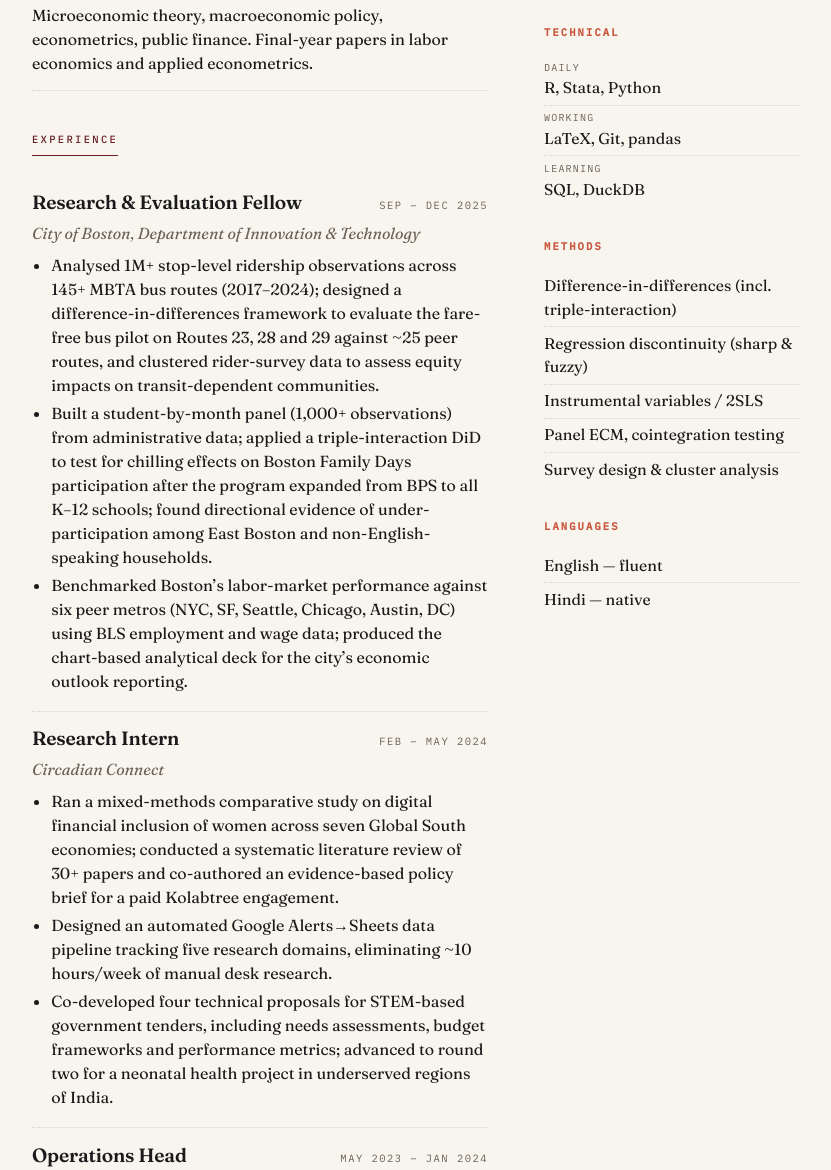
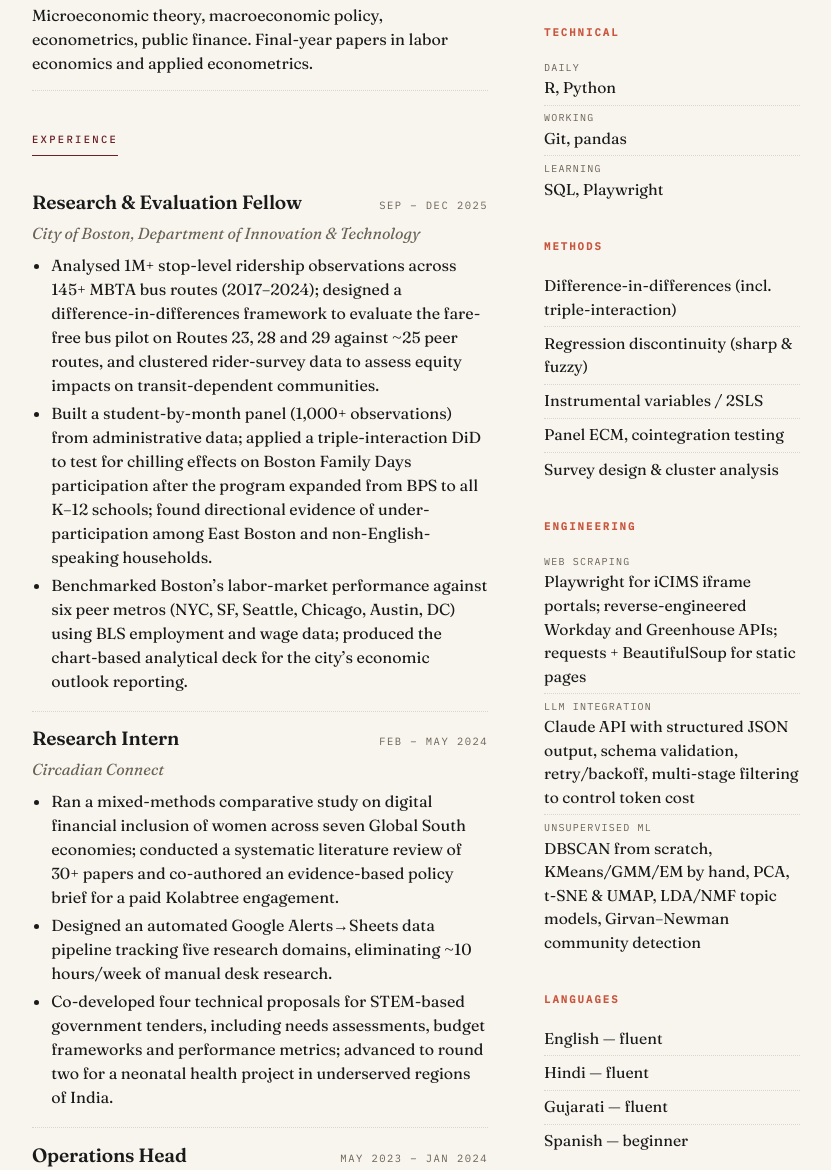
Before and after one commit to Pranit-jpeg/Pranit-jpeg.github.io, a plain HTML site: page cv/index.html in a window 1280 px wide. Shown: the part 908-2078 px from the top of the page, without its empty margins (224-1055 px from the left). Drawn offline with Linux system fonts and the light colour scheme.

Commit message:
CV: update languages, trim tools, add Engineering skills block
Languages: add Gujarati (fluent) and Spanish (beginner); change
Hindi label from native to fluent. Technical sidebar: Daily becomes
R, Python (drops Stata). Working becomes Git, pandas (drops LaTeX).
Learning becomes SQL, Playwright (drops DuckDB, adds Playwright
since JobPipeline uses it in five-plus scrapers). Adds a new
Engineering sidebar block between Methods and Languages with
three rows (web scraping, LLM integration, unsupervised ML) — each
claim backed by code in the JobPipeline repo or the DS5230 portfolio.
Updates nav and JobPipeline link to research/.

```diff
--- a/cv/index.html
+++ b/cv/index.html
@@ -163,7 +163,7 @@
     <nav class="nav r-2" aria-label="Primary">
       <a href="../index.html">Home</a>
       <a href="../about/index.html">About</a>
-      <a href="../work/index.html">Work</a>
+      <a href="../research/index.html">Research</a>
       <a href="../writing/index.html">Writing</a>
       <a href="../cv/index.html" class="here">CV</a>
     </nav>
@@ -424,7 +424,7 @@
             A daily pipeline that scrapes corporate career pages, scores
             each posting against four tailored résumés via the Claude
             API, and auto-deletes below-threshold jobs. Case study:
-            <a href="../work/jobpipeline/index.html">here</a>.
+            <a href="../research/jobpipeline/index.html">here</a>.
           </p>
         </div>
 
@@ -465,15 +465,15 @@
           <ul>
             <li>
               <span class="k">Daily</span>
-              R, Stata, Python
+              R, Python
             </li>
             <li>
               <span class="k">Working</span>
-              LaTeX, Git, pandas
+              Git, pandas
             </li>
             <li>
               <span class="k">Learning</span>
-              SQL, DuckDB
+              SQL, Playwright
             </li>
           </ul>
         </section>
@@ -490,10 +490,30 @@
         </section>
 
         <section>
+          <h3>Engineering</h3>
+          <ul>
+            <li>
+              <span class="k">Web scraping</span>
+              Playwright for iCIMS iframe portals; reverse-engineered Workday and Greenhouse APIs; requests + BeautifulSoup for static pages
+            </li>
+            <li>
+              <span class="k">LLM integration</span>
+              Claude API with structured JSON output, schema validation, retry/backoff, multi-stage filtering to control token cost
+            </li>
+            <li>
+              <span class="k">Unsupervised ML</span>
+              DBSCAN from scratch, KMeans/GMM/EM by hand, PCA, t-SNE &amp; UMAP, LDA/NMF topic models, Girvan&ndash;Newman community detection
+            </li>
+          </ul>
+        </section>
+
+        <section>
           <h3>Languages</h3>
           <ul>
             <li>English &mdash; fluent</li>
-            <li>Hindi &mdash; native</li>
+            <li>Hindi &mdash; fluent</li>
+            <li>Gujarati &mdash; fluent</li>
+            <li>Spanish &mdash; beginner</li>
           </ul>
         </section>
 
```
